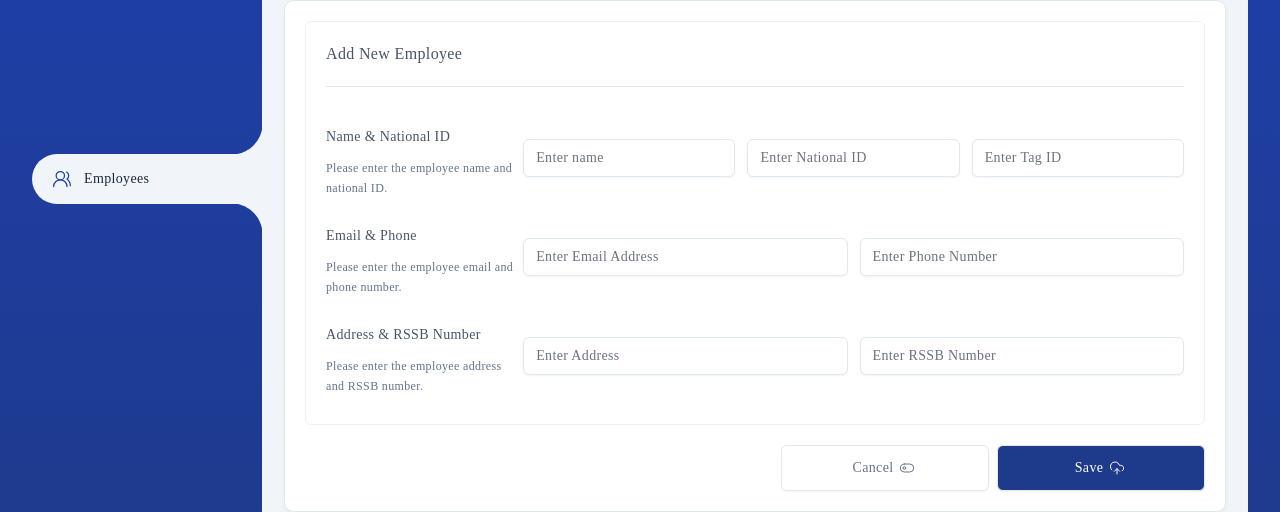
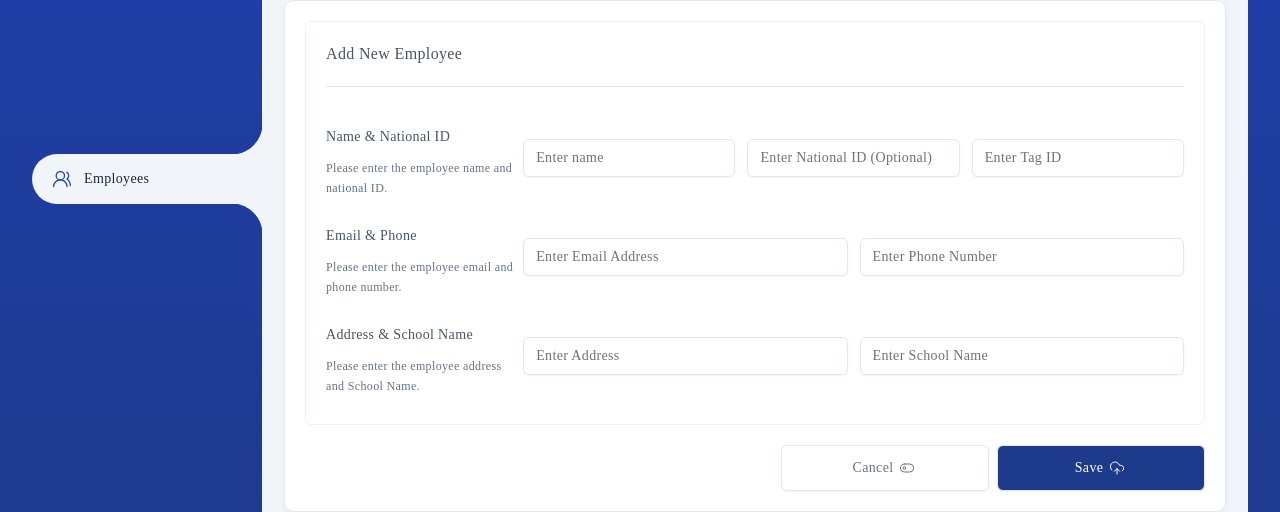
Before and after one commit to kajugadaniels/attendify-client, a React (Vite) app: page /employee/add in a window 1280 px wide. Shown: the part 198-710 px from the top of the page. Built offline with nearby package versions, Linux system fonts and the light colour scheme; sample sign-in values are in the browser's storage; a web font is replaced by a local one.

Commit message:
New changes

```diff
--- a/src/pages/employees/AddEmployee.jsx
+++ b/src/pages/employees/AddEmployee.jsx
@@ -8,12 +8,12 @@ const AddEmployee = () => {
     const navigate = useNavigate();
     const [formData, setFormData] = useState({
         name: '',
-        nid: '',
+        nid: null,
         tag_id: '',
         email: '',
         phone_number: '',
         address: '',
-        rssb_number: ''
+        school_name: ''
     });
     const [loading, setLoading] = useState(false);
 
@@ -82,11 +82,10 @@ const AddEmployee = () => {
                                             <input
                                                 type="number"
                                                 name="nid"
-                                                placeholder="Enter National ID"
+                                                placeholder="Enter National ID (Optional)"
                                                 value={formData.nid}
                                                 onChange={handleChange}
                                                 className="w-full text-sm border-slate-200 shadow-sm rounded-md focus:ring-4 focus:ring-primary"
-                                                required
                                             />
                                             <input
                                                 type="number"
@@ -132,13 +131,13 @@ const AddEmployee = () => {
                                         </div>
                                     </div>
 
-                                    {/* Address & RSSB Number */}
+                                    {/* Address & School Name */}
                                     <div className="block sm:flex flex-col items-start pt-5 xl:flex-row">
                                         <label className="inline-block mb-2 xl:mr-10 xl:w-64">
                                             <div className="text-left">
-                                                <div className="font-medium">Address & RSSB Number</div>
+                                                <div className="font-medium">Address & School Name</div>
                                                 <div className="mt-3 text-xs leading-relaxed text-slate-500">
-                                                    Please enter the employee address and RSSB number.
+                                                    Please enter the employee address and School Name.
                                                 </div>
                                             </div>
                                         </label>
@@ -153,10 +152,10 @@ const AddEmployee = () => {
                                                 required
                                             />
                                             <input
-                                                type="number"
-                                                name="rssb_number"
-                                                placeholder="Enter RSSB Number"
-                                                value={formData.rssb_number}
+                                                type="text"
+                                                name="school_name"
+                                                placeholder="Enter School Name"
+                                                value={formData.school_name}
                                                 onChange={handleChange}
                                                 className="w-full text-sm border-slate-200 shadow-sm rounded-md focus:ring-4 focus:ring-primary"
                                                 required
--- a/src/pages/employees/EditEmployee.jsx
+++ b/src/pages/employees/EditEmployee.jsx
@@ -9,12 +9,12 @@ const EditEmployee = () => {
     const navigate = useNavigate();
     const [formData, setFormData] = useState({
         name: '',
-        nid: '',
+        nid: null,
         tag_id: '',
         email: '',
         phone_number: '',
         address: '',
-        rssb_number: ''
+        school_name: ''
     });
     const [loading, setLoading] = useState(false);
     const [dataLoading, setDataLoading] = useState(true);
@@ -31,7 +31,7 @@ const EditEmployee = () => {
                     email: data.employee.email || '',
                     phone_number: data.employee.phone_number || '',
                     address: data.employee.address || '',
-                    rssb_number: data.employee.rssb_number || ''
+                    school_name: data.employee.school_name || ''
                 });
             } catch (error) {
                 toast.error('Failed to load employee details.');
@@ -109,11 +109,10 @@ const EditEmployee = () => {
                                             <input
                                                 type="number"
                                                 name="nid"
-                                                placeholder="Enter National ID"
+                                                placeholder="Enter National ID (Optional)"
                                                 value={formData.nid}
                                                 onChange={handleChange}
                                                 className="w-full text-sm border-slate-200 shadow-sm rounded-md focus:ring-4 focus:ring-primary"
-                                                required
                                             />
                                             <input
                                                 type="number"
@@ -159,13 +158,13 @@ const EditEmployee = () => {
                                         </div>
                                     </div>
 
-                                    {/* Address & RSSB Number */}
+                                    {/* Address & School Name */}
                                     <div className="block sm:flex flex-col items-start pt-5 xl:flex-row">
                                         <label className="inline-block mb-2 xl:mr-10 xl:w-64">
                                             <div className="text-left">
-                                                <div className="font-medium">Address & RSSB Number</div>
+                                                <div className="font-medium">Address & School Name</div>
                                                 <div className="mt-3 text-xs leading-relaxed text-slate-500">
-                                                    Please enter the employee address and RSSB number.
+                                                    Please enter the employee address and School Name.
                                                 </div>
                                             </div>
                                         </label>
@@ -180,10 +179,10 @@ const EditEmployee = () => {
                                                 required
                                             />
                                             <input
-                                                type="number"
-                                                name="rssb_number"
-                                                placeholder="Enter RSSB Number"
-                                                value={formData.rssb_number}
+                                                type="text"
+                                                name="school_name"
+                                                placeholder="Enter School Name"
+                                                value={formData.school_name}
                                                 onChange={handleChange}
                                                 className="w-full text-sm border-slate-200 shadow-sm rounded-md focus:ring-4 focus:ring-primary"
                                                 required
--- a/src/pages/employees/GetEmployees.jsx
+++ b/src/pages/employees/GetEmployees.jsx
@@ -143,7 +143,7 @@ const GetEmployees = () => {
                                 Phone
                             </th>
                             <th className="font-medium px-5 py-3 dark:border-300 whitespace-nowrap border-b-0 text-center">
-                                RSSB Number
+                                School Name
                             </th>
                             <th className="font-medium px-5 py-3 dark:border-300 whitespace-nowrap border-b-0 text-center">
                                 Action
@@ -188,7 +188,7 @@ const GetEmployees = () => {
                                     {employee.phone_number || 'N/A'}
                                 </td>
                                 <td className="px-5 py-3 border-b dark:border-300 box whitespace-nowrap border-x-0 text-center shadow-[5px_3px_5px_#00000005] dark:bg-600">
-                                    {employee.rssb_number || 'N/A'}
+                                    {employee.school_name || 'N/A'}
                                 </td>
                                 <td className="px-5 py-3 border-b dark:border-300 box w-56 border-x-0 text-center shadow-[5px_3px_5px_#00000005] dark:bg-600">
                                     <div className="flex items-center justify-center">
```
